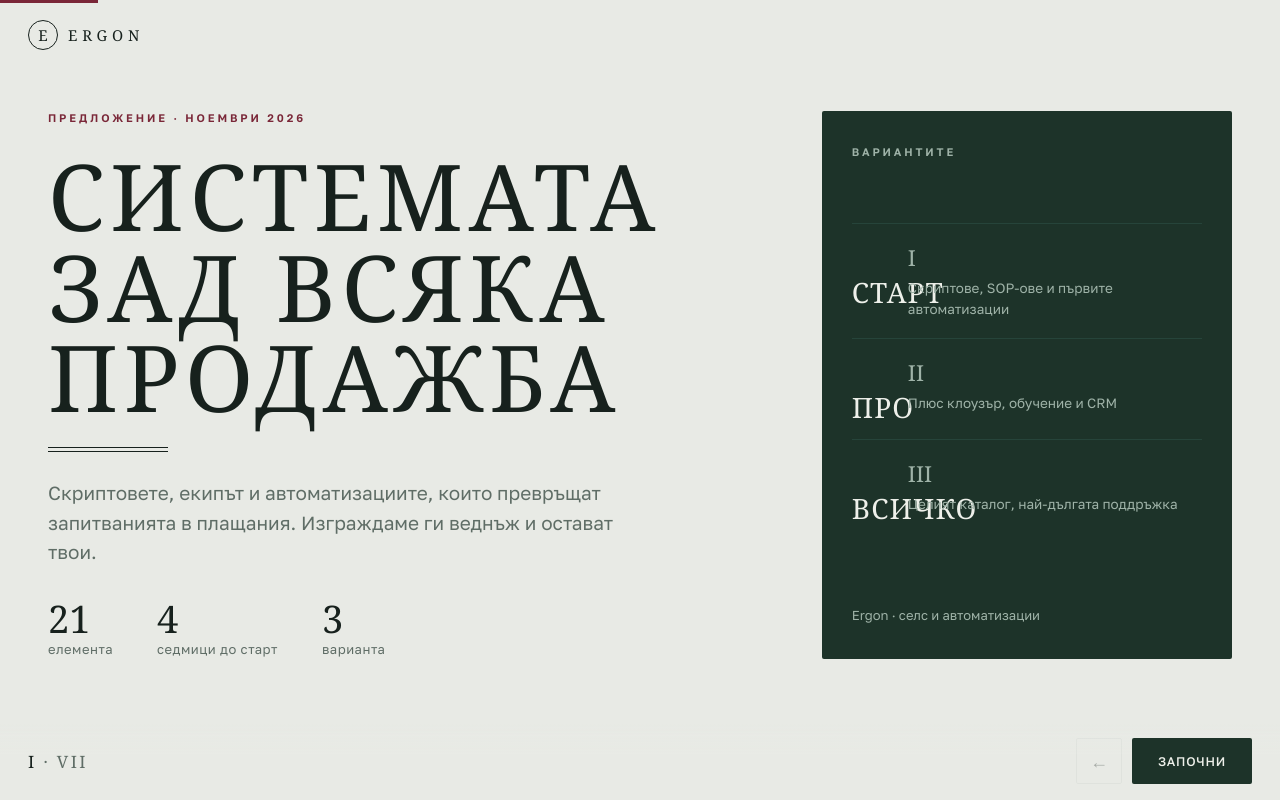
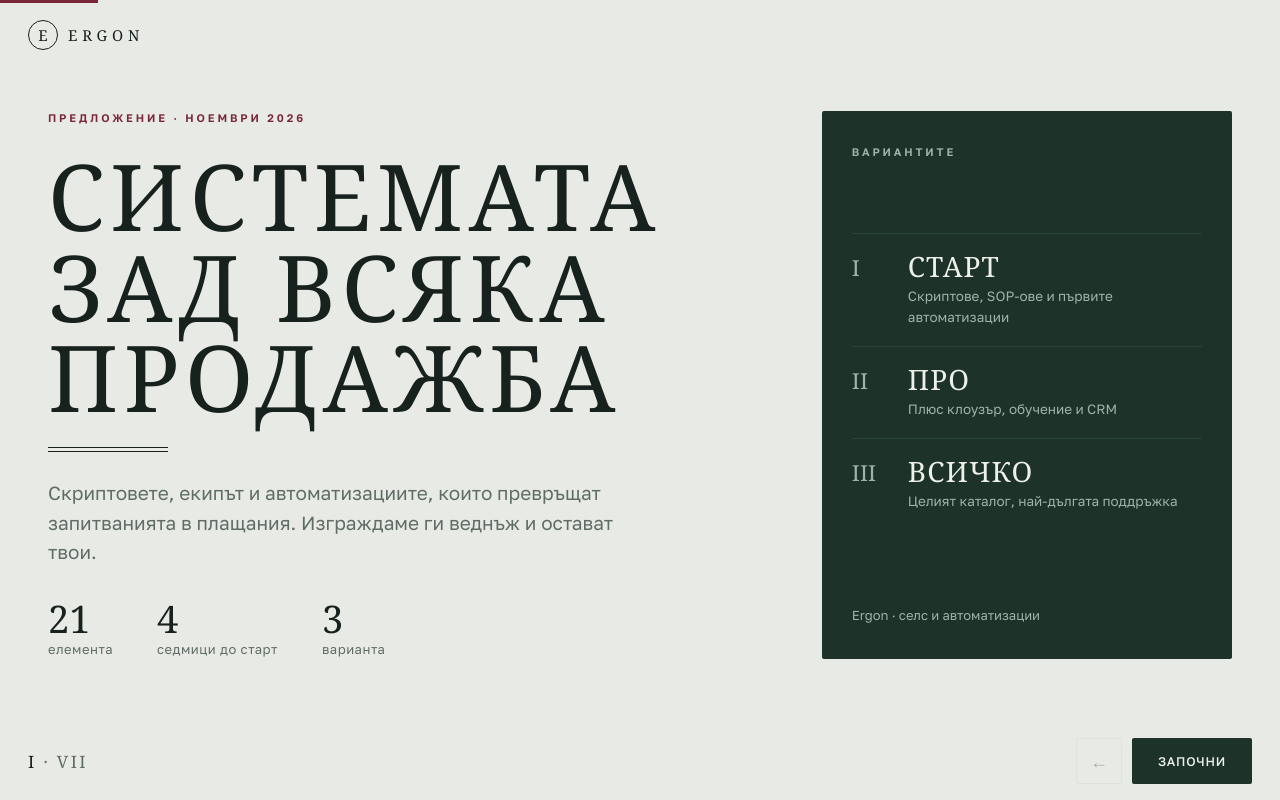
Before and after one commit to stoyandenis00-prog/predlozhenia, a plain HTML site: page gabriela-2/index.html in a window 1280 px wide. Drawn offline with Linux system fonts and the light colour scheme; a web font is replaced by a local one.

Commit message:
Предложение: оправена колона с вариантите
Co-Authored-By: Claude Opus 5.5 <noreply@anthropic.com>

```diff
--- a/gabriela-2/index.html
+++ b/gabriela-2/index.html
@@ -59,9 +59,9 @@ h1, h2, h3 { font-family: var(--display); font-weight: 400; margin: 0; text-wrap
 .cover .r .eyebrow { color: var(--ondim); }
 .tiers { display: grid; gap: 0; }
 .tier { display: grid; grid-template-columns: 46px 1fr; gap: 6px 10px; padding: 18px 0; border-top: 1px solid var(--green2); }
-.tier .rn { font: 400 22px var(--display); color: var(--ondim); }
+.tier .rn { font: 400 22px var(--display); color: var(--ondim); grid-row: span 2; }
 .tier b { font: 400 28px/1 var(--display); letter-spacing: .04em; text-transform: uppercase; }
-.tier span { grid-column: 2; font-size: 13.5px; color: var(--ondim); }
+.tier .sh { grid-column: 2; font-size: 13.5px; color: var(--ondim); }
 .cover .r small { font-size: 13px; color: var(--ondim); }
 
 /* Как работи */
@@ -247,7 +247,7 @@ const cover = () => `<section class="slide cover">
   </div>
   <div class="r up d2">
     <div class="eyebrow">Вариантите</div>
-    <div class="tiers">${OFFERS.map((o) => `<div class="tier"><span class="rn">${o.roman}</span><b>${o.name}</b><span>${o.short}</span></div>`).join("")}</div>
+    <div class="tiers">${OFFERS.map((o) => `<div class="tier"><span class="rn">${o.roman}</span><b>${o.name}</b><span class="sh">${o.short}</span></div>`).join("")}</div>
     <small>Ergon · селс и автоматизации</small>
   </div>
 </section>`;
```
